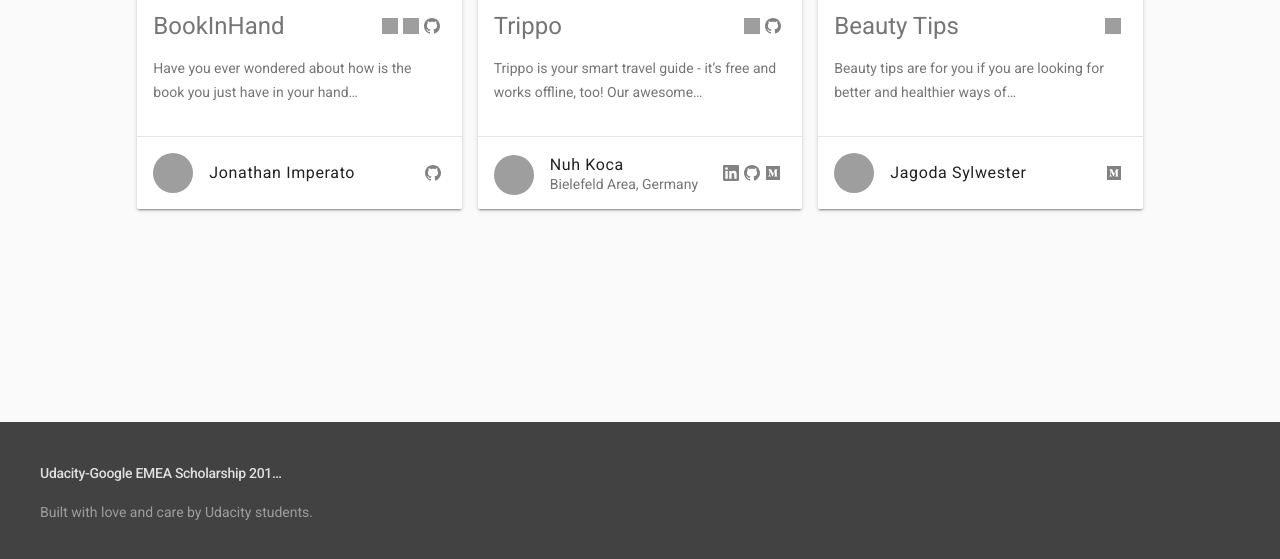
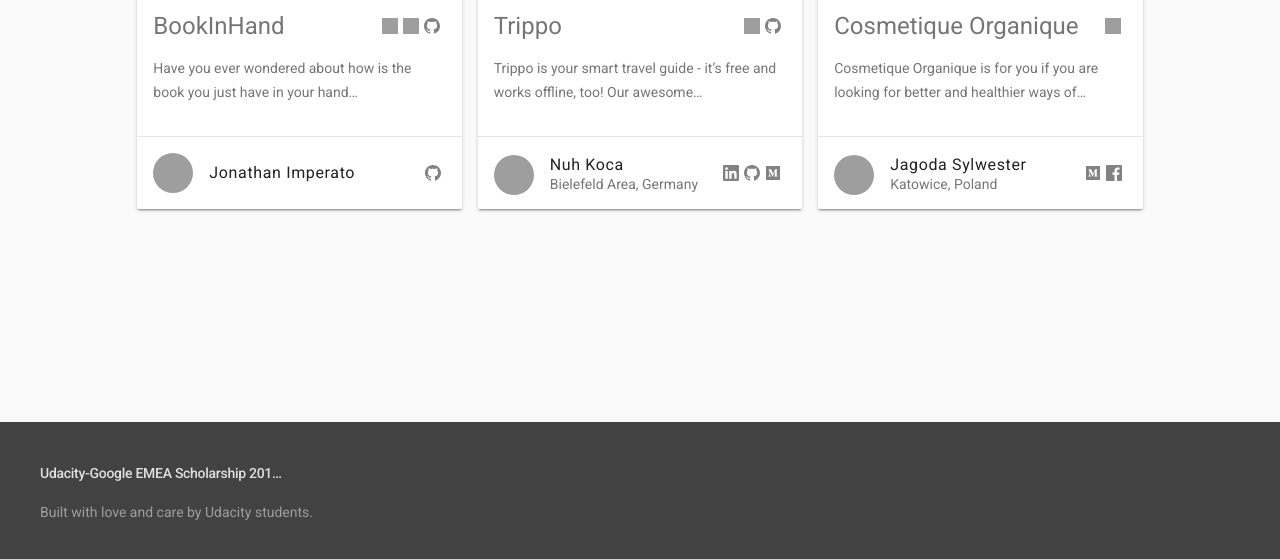
Before and after one commit to google-udacity-scholars18/google-udacity-scholars18.github.io, a Jekyll site: the page built from and.html, in a window 1280 px wide, cut to the strip 330-889 px from the top of the page. Built offline with Jekyll 4.4.1, drawn with Linux system fonts in a browser that asks for light colours; some of the changed lines change nothing that is shown; grey boxes are pictures that could not be loaded.

Commit message:
Update and.yml

```diff
--- a/_data/and.yml
+++ b/_data/and.yml
@@ -85,19 +85,23 @@
   author_location: Bielefeld Area, Germany
   author_avatar: https://i.imgur.com/09D3F7I.jpg
 
-- name: Beauty Tips
-  banner: https://i.imgur.com/FDfIGgi.png
+- name: Cosmetique Organique
+  banner: https://i.imgur.com/9B4FiOx.png
   links:
     - title: Play Store
       icon: playstore
       url: https://play.google.com/store/apps/details?id=com.blogspot.android_czy_java.beautytips
   description: |
-    Beauty tips are for you if you are looking for better and healthier ways of taking care. All the tips are of DIY (Do it yourself) kind and they are easy to follow.
-    Beauty tips present recipes for homemade cosmetics. They show how to use natural ingredients in your beauty rituals. They explain how to improve the health and beauty of your hair, face, and body. The tips are always with you on your mobile, so you can check them wherever you are.
+    Cosmetique Organique is for you if you are looking for better and healthier ways of taking care. It contains recipes for homemade, organic cosmetics that are free from chemicals and preservatives.
+    Each recipe is easy to follow and you can learn more about natural ingredients that are used. The ingredients of cosmetic are always natural, and the most popular are: coconut oil, Lavender essential oil, shea butter.
     They show how to get the best out of what Mother Nature gave us. Do not hesitate and check the Beauty Tips for yourself!
   author: Jagoda Sylwester
   author_avatar: https://i.imgur.com/FqrWuEH.jpg
+  author_location: Katowice, Poland
   author_links:
     - title: Medium
       icon: medium
       url: https://medium.com/@jagoda.sylwester
+    - title: Facebook
+      icon: facebook
+      url: https://www.facebook.com/Cosmetique-Organique-292002408240734/
```
